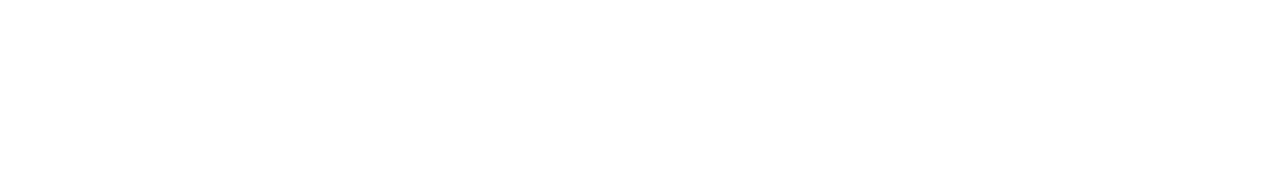
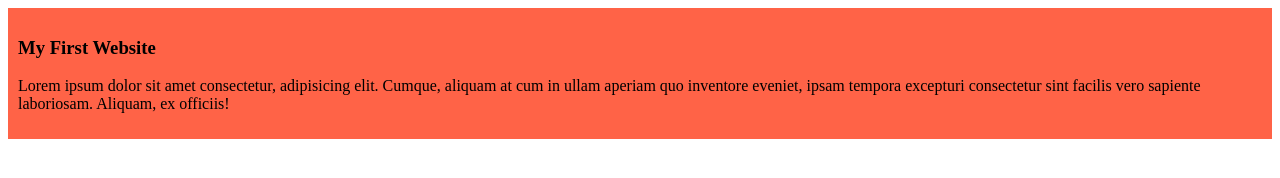
Before and after one commit to waysurrahman/My-first-github-ripo, a plain HTML site: page index.html in a window 1280 px wide. Drawn offline with Linux system fonts and the light colour scheme.

Commit message:
added the first blog]

```diff
--- a/index.html
+++ b/index.html
@@ -4,8 +4,14 @@
     <meta charset="UTF-8">
     <meta name="viewport" content="width=device-width, initial-scale=1.0">
     <title>My First Ever Github Repo</title>
+    <link rel="stylesheet" href="styles/blog.css">
 </head>
 <body>
-
+    <div>
+        <h3>My First Website</h3>
+        <p>
+            Lorem ipsum dolor sit amet consectetur, adipisicing elit. Cumque, aliquam at cum in ullam aperiam quo inventore eveniet, ipsam tempora excepturi consectetur sint facilis vero sapiente laboriosam. Aliquam, ex officiis!
+        </p>
+    </div>
 </body>
 </html>
--- /dev/null
+++ b/styles/blog.css
@@ -0,0 +1,4 @@
+div{
+    background-color: tomato;
+    padding: 10px;
+}
```
